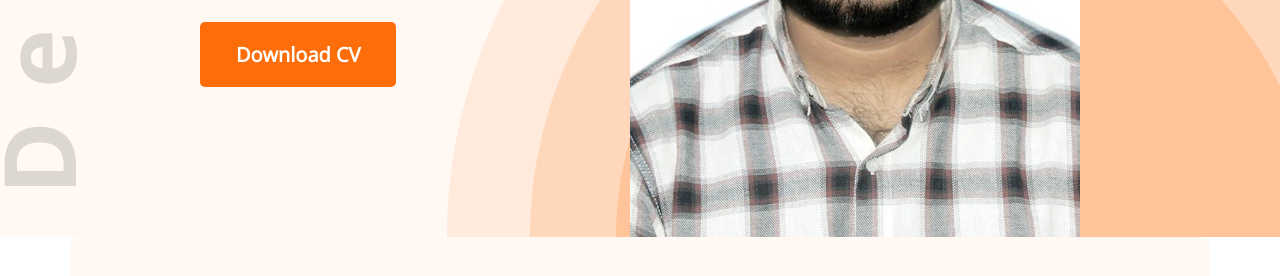
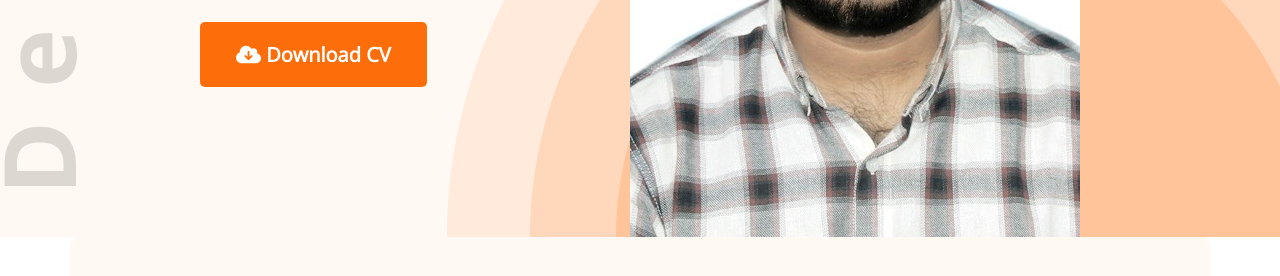
Before and after one commit to ArghoProshad/Argho-portfolio, a plain HTML site: page index.html in a window 1280 px wide. Shown: the part 628-904 px from the top of the page. Drawn offline with nearby package versions, Linux system fonts and the light colour scheme.

Commit message:
added font awesome icons

```diff
--- a/index.html
+++ b/index.html
@@ -7,6 +7,7 @@
     <link rel="stylesheet" href="styles/portfolio.css">
     <link rel="preconnect" href="https://fonts.googleapis.com">
     <link rel="preconnect" href="https://fonts.gstatic.com" crossorigin>
+    <script src="https://kit.fontawesome.com/998dc60ffd.js" crossorigin="anonymous"></script>
     <link href="https://fonts.googleapis.com/css2?family=Open+Sans&display=swap" rel="stylesheet">
 </head>
 <body>
@@ -28,7 +29,7 @@
             <h3 class="banner-sub-title">Hi,I am </h3>
             <h1 class="banner-title">Argho Singha</h1>
             <p class="banner-description">I have feelings too.I am still human.I do not try to play a role. I feel good being myself and saying what I think.I am a slow walker, but I never walk back.I do what I must, and my friends will adjust!</p>
-            <button class="btn-primary">Download CV</button>
+            <button class="btn-primary"><i class="fa-solid fa-cloud-arrow-down"></i> Download CV</button>
 
 
         </div>
```
